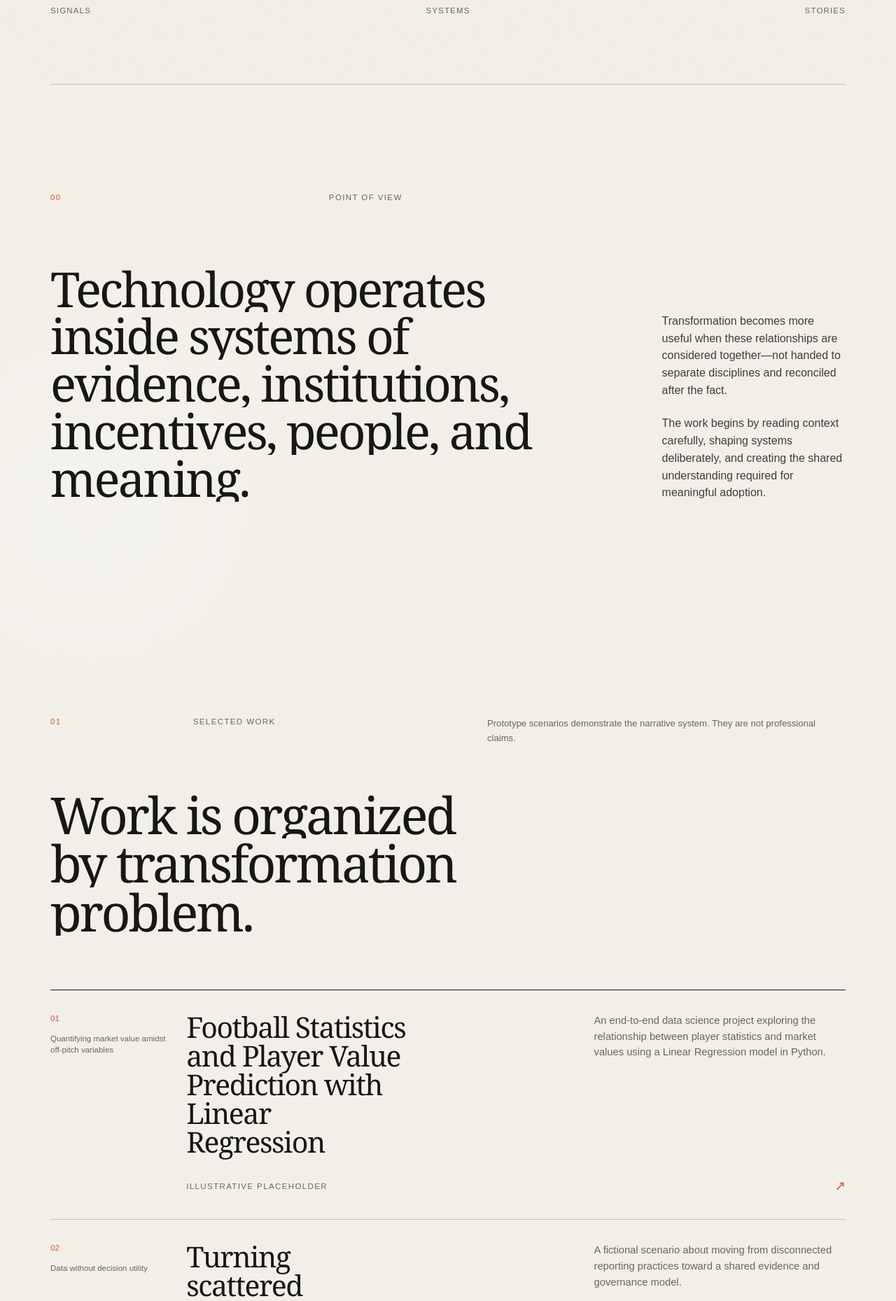
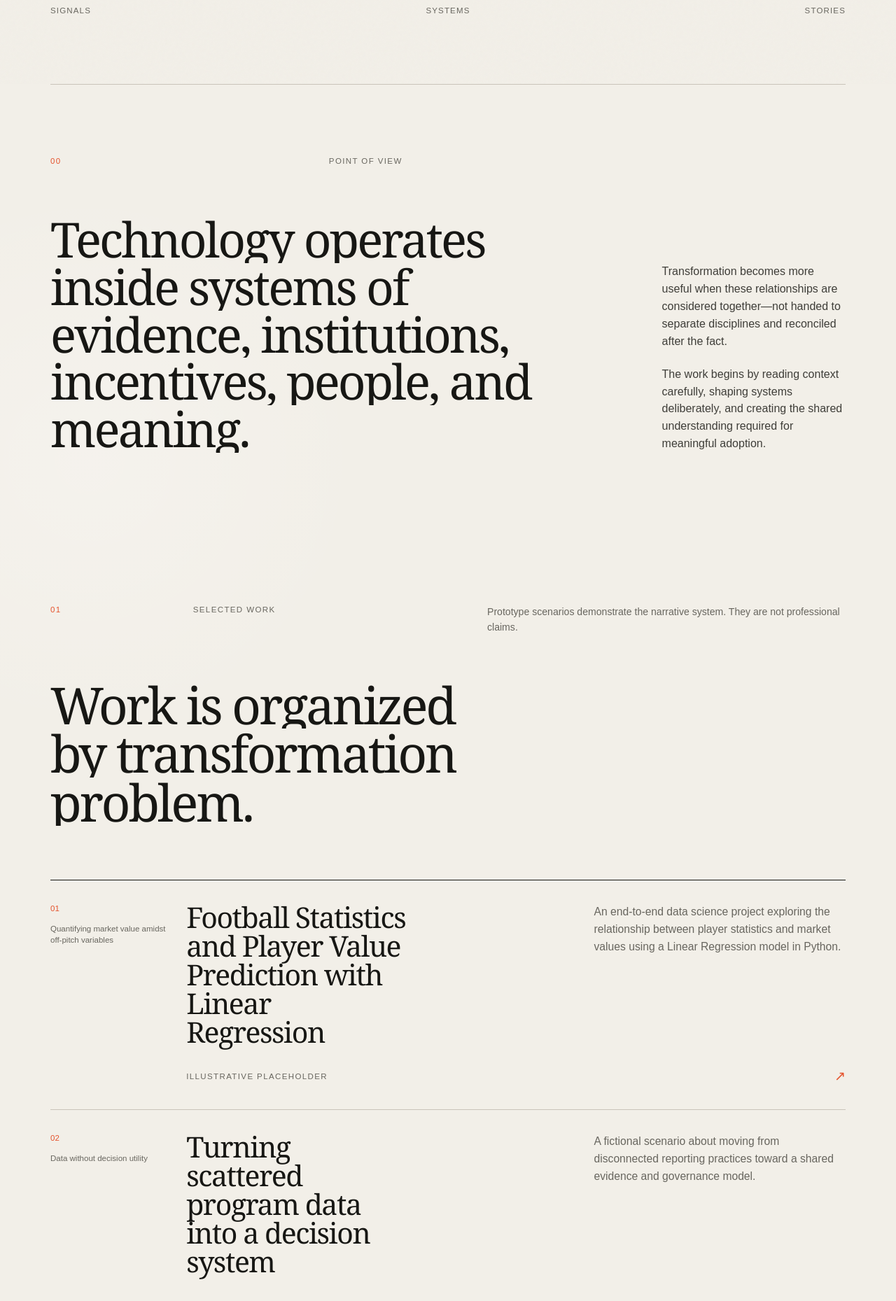
Before and after one commit to Wandera-Martin/portfolio-test, a Next.js app: page / in a window 1280 px wide. Shown: the part 680-2539 px from the top of the page at 70% size. Built offline with nearby package versions, Linux system fonts and the light colour scheme.

Commit message:
Refine spacing and supporting copy readability

```diff
--- a/app/globals.css
+++ b/app/globals.css
@@ -358,9 +358,14 @@ button:focus-visible {
   border-top: 1px solid var(--stone);
 }
 
+.pov.section-space {
+  padding-top: clamp(5rem, 8vw, 7.5rem);
+  padding-bottom: clamp(6rem, 9vw, 8.5rem);
+}
+
 .pov-grid {
   display: grid;
-  margin-top: clamp(3.5rem, 7vw, 7rem);
+  margin-top: clamp(3.25rem, 5.5vw, 5.5rem);
   grid-template-columns: repeat(12, minmax(0, 1fr));
   gap: var(--gutter);
 }
@@ -395,7 +400,13 @@ button:focus-visible {
   max-width: 32rem;
   justify-self: end;
   color: var(--graphite);
-  font-size: 0.82rem;
+  font-size: 0.88rem;
+  line-height: 1.55;
+}
+
+.work-section.section-space {
+  padding-top: clamp(5.5rem, 8vw, 8rem);
+  padding-bottom: clamp(5rem, 7vw, 7.5rem);
 }
 
 .section-title {
@@ -470,7 +481,8 @@ button:focus-visible {
   grid-column: 9 / -1;
   max-width: 28rem;
   color: var(--graphite);
-  font-size: 0.92rem;
+  font-size: clamp(0.98rem, 1.05vw, 1.05rem);
+  line-height: 1.6;
 }
 
 .project-row-action {
@@ -521,6 +533,10 @@ button:focus-visible {
   background: var(--ink);
 }
 
+.framework.section-space {
+  padding-top: clamp(5.75rem, 8vw, 8rem);
+}
+
 .framework .section-marker,
 .section-marker.light {
   color: #aaa69d;
@@ -535,11 +551,12 @@ button:focus-visible {
   margin-top: 2rem;
   margin-left: auto;
   color: #bbb7ae;
-  font-size: 1rem;
+  font-size: 1.06rem;
+  line-height: 1.6;
 }
 
 .framework-list {
-  margin-top: clamp(4rem, 8vw, 8rem);
+  margin-top: clamp(3.5rem, 6vw, 6rem);
 }
 
 .framework-row {
@@ -580,12 +597,15 @@ button:focus-visible {
 .framework-row > p:not(.framework-items) {
   grid-column: 7 / 10;
   color: #d2cec5;
+  font-size: 1.04rem;
+  line-height: 1.58;
 }
 
 .framework-items {
   grid-column: 10 / -1;
   color: #99958e;
-  font-size: 0.8rem;
+  font-size: 0.86rem;
+  line-height: 1.55;
 }
 
 .profile-preview-grid {
@@ -1160,6 +1180,17 @@ button:focus-visible {
   .framework-row > p:not(.framework-items) { grid-column: 2 / -1; margin-top: 2rem; }
   .framework-items { grid-column: 2 / -1; margin-top: 1.5rem; }
 
+  .section-note,
+  .project-row-link > p,
+  .framework-intro,
+  .framework-row > p:not(.framework-items) {
+    font-size: 1rem;
+  }
+
+  .framework-items {
+    font-size: 0.88rem;
+  }
+
   .portrait-placeholder { grid-column: 1 / -1; min-height: 32rem; }
   .profile-preview-copy { grid-column: 2 / -1; margin-top: 3rem; }
   .opportunity .section-marker { grid-column: 1 / -1; }
```
